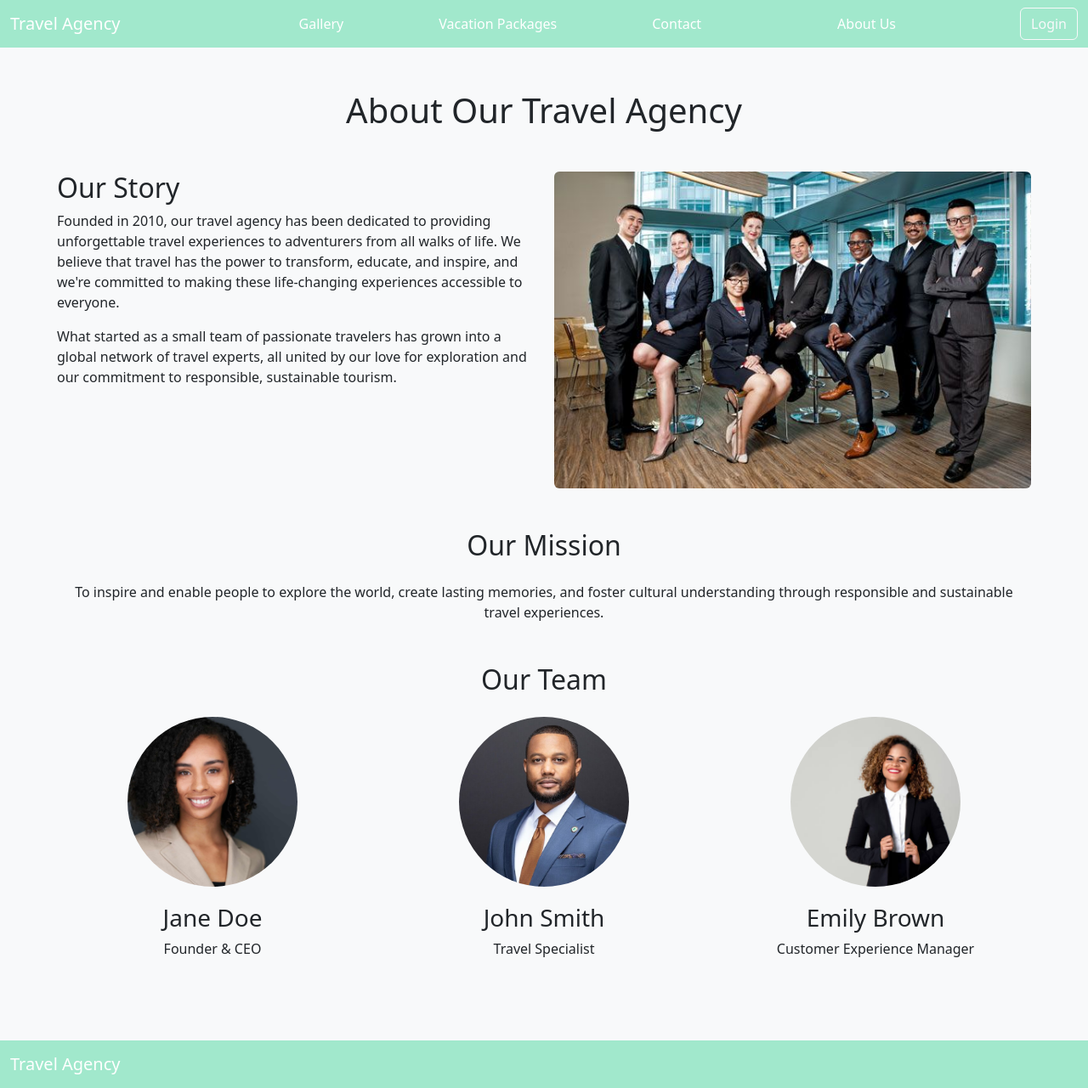
After one commit to BTurner08/Capstone, a Django app: page /pages/about/ in a window 1280 px wide. The commit adds this page. Shown: the whole page at 85% size. Run offline with Django 5.2, Linux system fonts and the light colour scheme.

Commit message:
Capstone

```diff
--- a/pages/urls.py
+++ b/pages/urls.py
@@ -1,8 +1,9 @@
 from django.urls import path
-from .views import HotSpotsView, ContactView,HomeView,TicketView
+from .views import HotSpotsView, ContactView,HomeView,TicketView,AboutView
 
 urlpatterns = [
     path("hotspots/", HotSpotsView.as_view(), name="Hot Spots"),
     path("contact/", ContactView.as_view(), name="contact"),
     path("tickets/", TicketView.as_view(), name="tickets"),
+    path("about/", AboutView.as_view(), name="about"),
 ]
--- a/pages/views.py
+++ b/pages/views.py
@@ -30,3 +30,9 @@ class TicketView(View):
     def get(self, request):
         all_destinations = Destination.objects.all()
         return render(request, self.template_name, {"destinations": all_destinations})
+
+class AboutView(View):
+    template_name = "pages/about.html"
+
+    def get(self, request):
+        return render(request, self.template_name)
--- /dev/null
+++ b/static/css/about.css
@@ -0,0 +1,56 @@
+.about-section {
+    padding: 50px 0;
+    background-color: #f8f9fa;
+}
+.team-member {
+    text-align: center;
+    margin-bottom: 30px;
+}
+.team-member img {
+    width: 200px;
+    height: 200px;
+    object-fit: cover;
+    border-radius: 50%;
+    margin-bottom: 20px;
+}
+.timeline {
+    position: relative;
+    padding: 20px 0;
+}
+.timeline::before {
+    content: '';
+    background: #007bff;
+    width: 2px;
+    height: 100%;
+    position: absolute;
+    left: 50%;
+    transform: translateX(-50%);
+}
+.timeline-item {
+    margin-bottom: 50px;
+}
+.timeline-content {
+    background: white;
+    border-radius: 5px;
+    padding: 20px;
+    box-shadow: 0 0 10px rgba(0,0,0,0.1);
+}
+.timeline-content h3 {
+    margin-top: 0;
+}
+.timeline-content::after {
+    content: '';
+    position: absolute;
+    border-style: solid;
+    width: 0;
+    height: 0;
+    top: 30px;
+    right: -15px;
+    border-width: 10px 0 10px 15px;
+    border-color: transparent transparent transparent white;
+}
+.timeline-item:nth-child(even) .timeline-content::after {
+    left: -15px;
+    border-width: 10px 15px 10px 0;
+    border-color: transparent white transparent transparent;
+}
--- a/static/css/base.css
+++ b/static/css/base.css
@@ -1,21 +1,90 @@
+body, html {
+    height: 100%;
+    margin: 0;
+    padding: 0;
+    width: 100%;
+}
+
 .navbar {
     background-color: #A1E8CC;
-}
-
-body, html {
-    height: 100%;
 }
 
 .page-container {
     min-height: calc(100vh - 113px);
     padding: 0 !important;
     overflow: hidden;
+    width: 100%;
 }
 
-.banner img{
+.banner img {
     background-image: url('destinations.image.url');
     background-size: cover;
     background-position: center;
-    height: 700px; /* Adjust height for your banner */
+    height: 700px;
     width: 100%;
 }
+
+.contact-info {
+    background-color: #A1E8CC;
+    color: white;
+    padding: 30px;
+    border-radius: 10px;
+}
+.contact-info h3 {
+    color: white;
+}
+.contact-info i {
+    margin-right: 10px;
+}
+@media screen and (max-width: 768px) {
+    .container {
+        max-width: 750px;
+        margin: 0 auto;
+    }
+
+    h1 {
+        font-size: 32px;
+    }
+
+    nav ul {
+        display: flex;
+        justify-content: space-between;
+    }
+
+    nav ul li {
+        margin-bottom: 0;
+    }
+
+    .contact-info {
+        margin-bottom: 30px;
+    }
+}
+
+@media screen and (min-width: 1024px) {
+    .container {
+        max-width: 970px;
+    }
+
+    h1 {
+        font-size: 40px;
+    }
+
+    main {
+        display: grid;
+        grid-template-columns: 2fr 1fr;
+        gap: 20px;
+    }
+    .contact-info {
+        padding-bottom: 30px;
+    }
+}
+
+@media screen and (min-width: 1200px) {
+    .container {
+        max-width: 1170px;
+    }
+
+    .contact-info {
+        padding-bottom: 30px;
+    }
+}
--- a/templates/navbar.html
+++ b/templates/navbar.html
@@ -19,7 +19,7 @@
                     <a href="{% url 'contact' %}" class="nav-link active text-white" aria-current="page">Contact</a>
                 </li>
                 <li class="nav-item mx-5"></li>
-                    <a href="{% url 'contact' %}" class="nav-link active text-white" aria-current="page">About Us</a>
+                    <a href="{% url 'about' %}" class="nav-link active text-white" aria-current="page">About Us</a>
                 </li>
             </ul>
             <div>
--- /dev/null
+++ b/templates/pages/about.html
@@ -0,0 +1,50 @@
+{% extends 'base.html' %}
+{% load static %}
+
+{% block title %}About Us{% endblock title %}
+
+{% block css %}
+<link rel="stylesheet" href="{% static '/css/home.css' %}">
+<link rel="stylesheet" href="{% static '/css/about.css' %}">
+{% endblock %}
+
+{% block content %}
+<div class="about-section">
+    <div class="container">
+        <h1 class="text-center mb-5">About Our Travel Agency</h1>
+
+        <div class="row mb-5">
+            <div class="col-md-6">
+                <h2>Our Story</h2>
+                <p>Founded in 2010, our travel agency has been dedicated to providing unforgettable travel experiences to adventurers from all walks of life. We believe that travel has the power to transform, educate, and inspire, and we're committed to making these life-changing experiences accessible to everyone.</p>
+                <p>What started as a small team of passionate travelers has grown into a global network of travel experts, all united by our love for exploration and our commitment to responsible, sustainable tourism.</p>
+            </div>
+            <div class="col-md-6">
+                <img src="{% static 'imgs/about-us.jpg' %}" alt="Our Team" class="img-fluid rounded">
+            </div>
+        </div>
+
+        <h2 class="text-center mb-4">Our Mission</h2>
+        <p class="text-center mb-5">To inspire and enable people to explore the world, create lasting memories, and foster cultural understanding through responsible and sustainable travel experiences.</p>
+
+        <h2 class="text-center mb-4">Our Team</h2>
+        <div class="row">
+            <div class="col-md-4 team-member">
+                <img src="{% static 'imgs/team-member-1.jpg' %}" alt="Team Member 1">
+                <h3>Jane Doe</h3>
+                <p>Founder & CEO</p>
+            </div>
+            <div class="col-md-4 team-member">
+                <img src="{% static 'imgs/team-member-2.jpg' %}" alt="Team Member 2">
+                <h3>John Smith</h3>
+                <p>Travel Specialist</p>
+            </div>
+            <div class="col-md-4 team-member">
+                <img src="{% static 'imgs/team-member-3.jpg' %}" alt="Team Member 3">
+                <h3>Emily Brown</h3>
+                <p>Customer Experience Manager</p>
+            </div>
+        </div>
+    </div>
+</div>
+{% endblock %}
```
Also changed, not shown: static/css/contact.css (added, +18 -0 lines), static/css/ticketform.css (+21 -2 lines), templates/destinations/tickets.html (+30 -3 lines), templates/pages/contact.html (+60 -0 lines), static/imgs/about-us.jpg (added), static/imgs/team-member-1.jpg (added), static/imgs/team-member-2.jpg (added), static/imgs/team-member-3.jpg (added).
